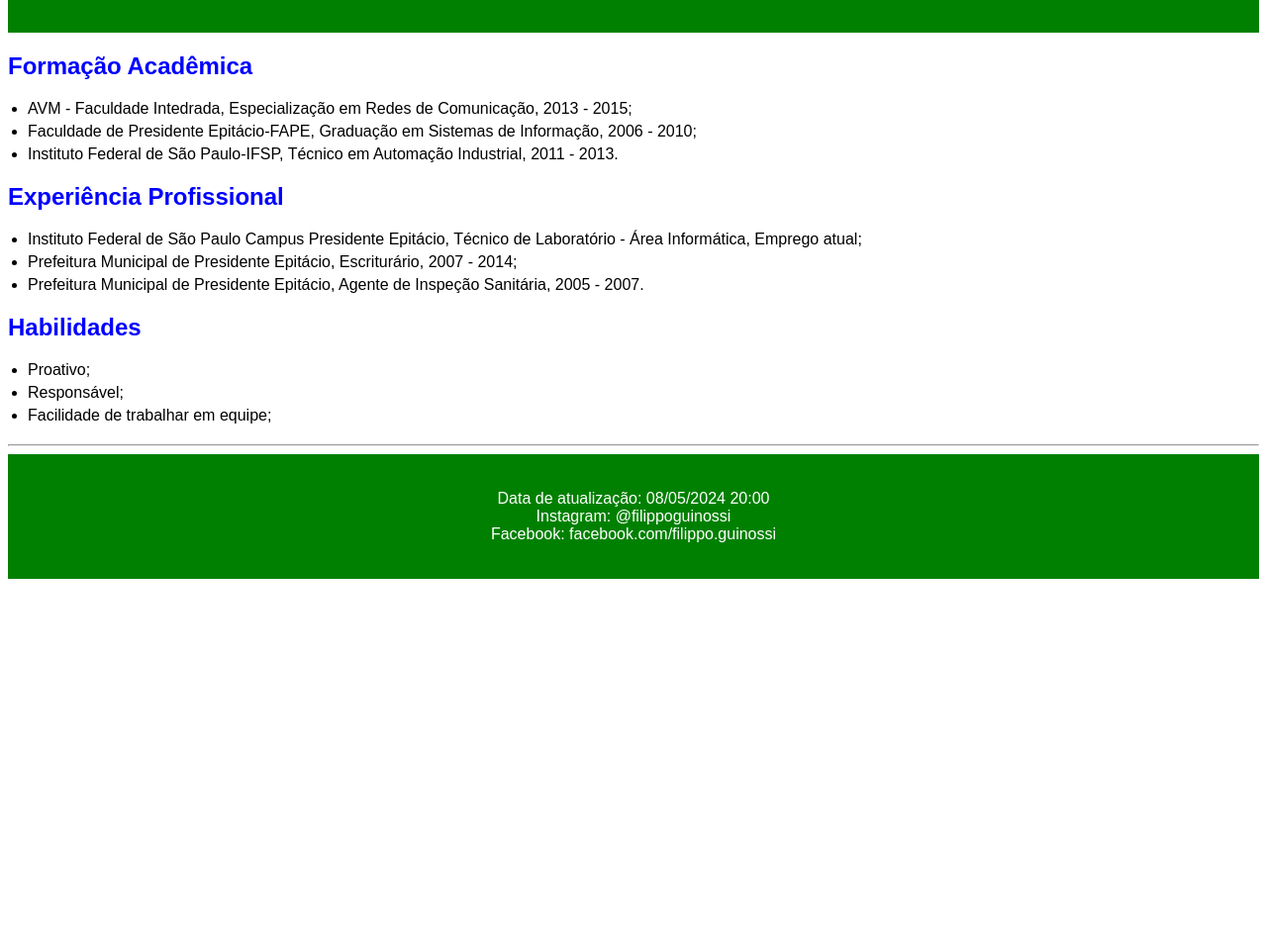
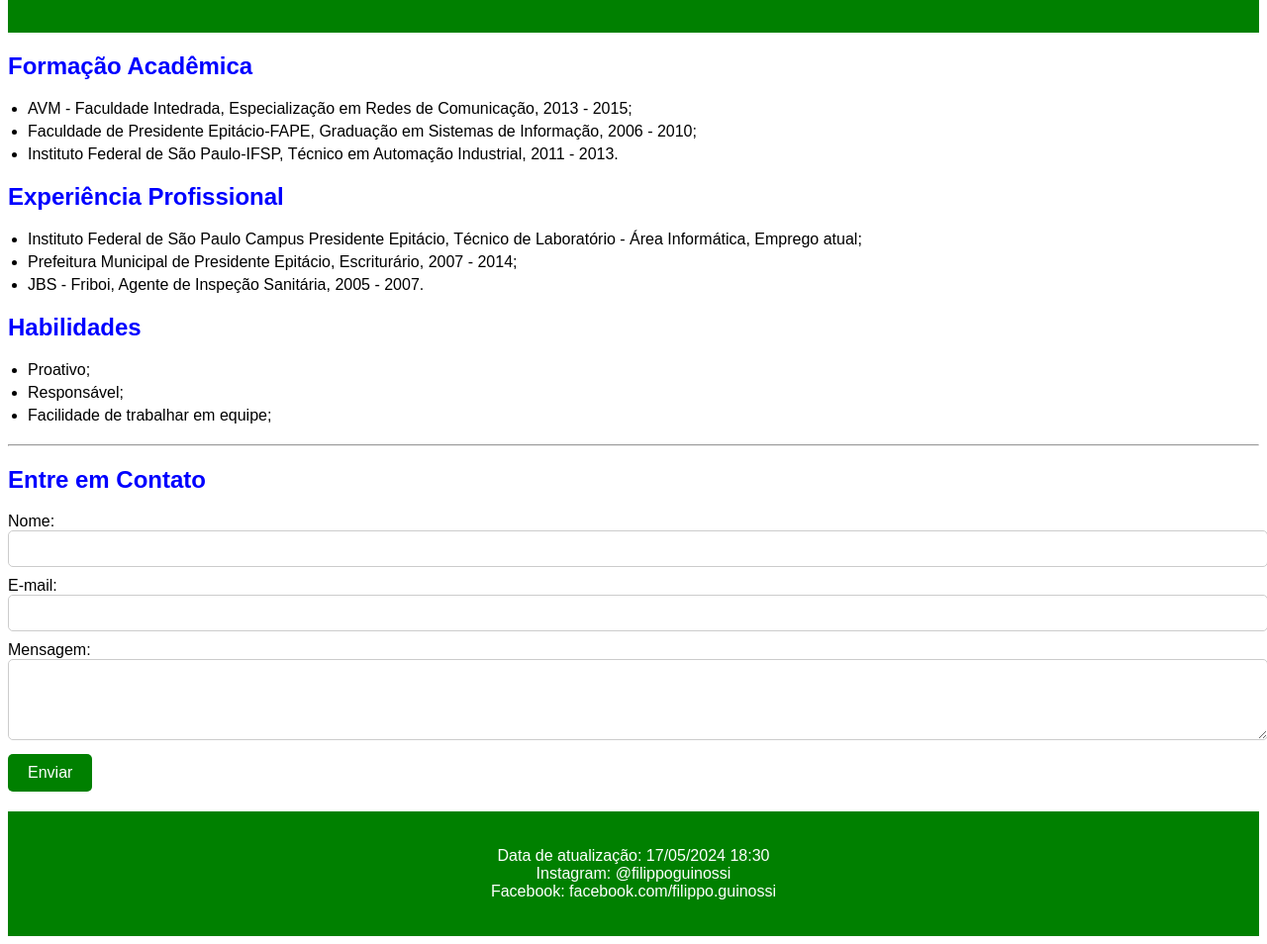
Before and after one commit to filippogustavo/filippogustavo.github.io, a plain HTML site: page index.html in a window 1280 px wide. Shown: the part 146-1100 px from the top of the page at 99% size. Before the commit the page ends 800 px from the top, so only its background shows below. Drawn offline with nearby package versions, Linux system fonts and the light colour scheme.

Commit message:
Update index.html

```diff
--- a/index.html
+++ b/index.html
@@ -1,4 +1,4 @@
-<!-- curriculoFilippo v2.0 -->
+<!-- curriculoFilippo v3.0 -->
 <!DOCTYPE html> <!-- Declaração do tipo de documento -->
 <html lang="pt-br"> <!-- Abertura do documento HTML com especificação do idioma -->
 <head>
@@ -6,6 +6,18 @@
     <meta name="viewport" content="width=device-width, initial-scale=1.0"> <!-- Configuração da viewport para dispositivos móveis -->
     <title>Currículo - Filippo Gustavo Guinossi de Almeida</title> <!-- Título da página -->
     <link rel="stylesheet" href="estilo.css"> <!-- Vínculo ao arquivo CSS <estilo.css> -->
+<!-- Script configuração do EmailJS para funcionar o envio de e-mails -->
+    <script type="text/javascript"
+        src="https://cdn.jsdelivr.net/npm/@emailjs/browser@4/dist/email.min.js">
+    </script>
+    <script type="text/javascript">
+        (function() {
+            emailjs.init({
+                publicKey: "txmg7iIGdDbiBcIut",
+            });
+        })();
+    </script>
+<!-- Fim da Configuração -->
 </head>
 <body>
     <header class="cabecalho"> <!-- Início do cabeçalho -->
@@ -22,14 +34,14 @@
             <li>AVM - Faculdade Intedrada, Especialização em Redes de Comunicação, 2013 - 2015;</li>
             <li>Faculdade de Presidente Epitácio-FAPE, Graduação em Sistemas de Informação, 2006 - 2010;</li>
             <li>Instituto Federal de São Paulo-IFSP, Técnico em Automação Industrial, 2011 - 2013.</li>
-        </ul><!-- Fim Lista de formação acadêmica -->
+        </ul> <!-- Fim Lista de formação acadêmica -->
     </section> <!-- Fim da seção de Formação Acadêmica -->
     <section class="experiencia"> <!-- Início da seção de Experiência Profissional -->
         <h2>Experiência Profissional</h2> <!-- Título da seção -->
         <ul> <!-- Lista de experiência profissional -->
             <li>Instituto Federal de São Paulo Campus Presidente Epitácio, Técnico de Laboratório - Área Informática, Emprego atual;</li>
             <li>Prefeitura Municipal de Presidente Epitácio, Escriturário, 2007 - 2014;</li>
-            <li>Prefeitura Municipal de Presidente Epitácio, Agente de Inspeção Sanitária, 2005 - 2007.</li>
+            <li>JBS - Friboi, Agente de Inspeção Sanitária, 2005 - 2007.</li>
         </ul> <!-- Fim Lista de experiência profissional -->
     </section> <!-- Fim da seção de Experiência Profissional -->
     <section class="habilidades"> <!-- Início da seção de Habilidades -->
@@ -41,12 +53,29 @@
         </ul> <!-- Fim Lista de habilidades -->
     </section> <!-- Fim da seção de Habilidades -->
     <hr /> <!-- Linha horizontal para separação -->
+    <!-- Formulário de contato -->
+    <section class="contato"> <!-- Início da seção de formulário de contato -->
+        <h2>Entre em Contato</h2> <!-- Título da seção -->
+        <form id="formulario-contato"> <!-- Início do formulário de contato -->
+            <label for="nome">Nome:</label><br>
+            <input type="text" id="nome" name="nome" required><br>
+            <label for="email">E-mail:</label><br>
+            <input type="email" id="email" name="email" required><br>
+            <label for="mensagem">Mensagem:</label><br>
+            <textarea id="mensagem" name="mensagem" rows="4" required></textarea><br>
+            <button type="submit">Enviar</button>
+        </form> <!-- Fim do formulário de contato -->
+        <p id="mensagem-sucesso" style="display:none; color:green;">Mensagem enviada com sucesso!</p> <!-- Mensagem de sucesso -->
+        <p id="mensagem-erro" style="display:none; color:red;">Ocorreu um erro. Por favor, tente novamente.</p> <!-- Mensagem de erro -->
+    </section> <!-- Fim da seção -->
     <footer class="rodape"> <!-- Início do rodapé -->
         <p> <!-- Parágrafo de informações de contato -->
-            Data de atualização: 08/05/2024 20:00<br>
+            Data de atualização: 17/05/2024 18:30<br>
             Instagram: <a href="https://www.instagram.com/filippoguinossi/" target="_blank">@filippoguinossi</a><br>
             Facebook: <a href="https://www.facebook.com/filippo.guinossi" target="_blank">facebook.com/filippo.guinossi</a>
         </p>
     </footer> <!-- Fim do rodapé -->
+    <!-- Script JavaScript para enviar o formulário de contato -->
+    <script src="script.js"></script>
 </body>
 </html> <!-- Fim do documento HTML -->
```
